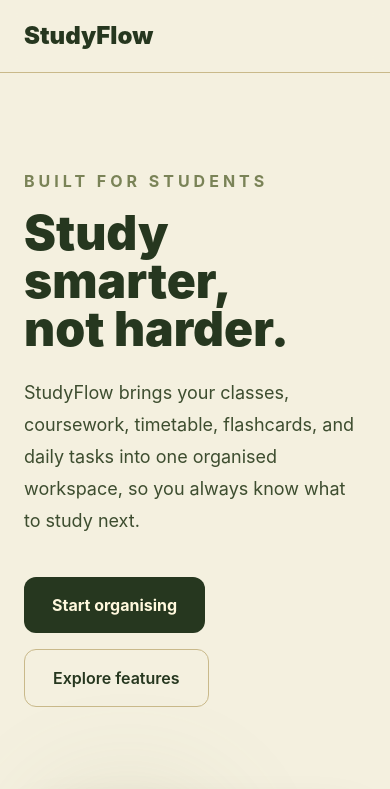
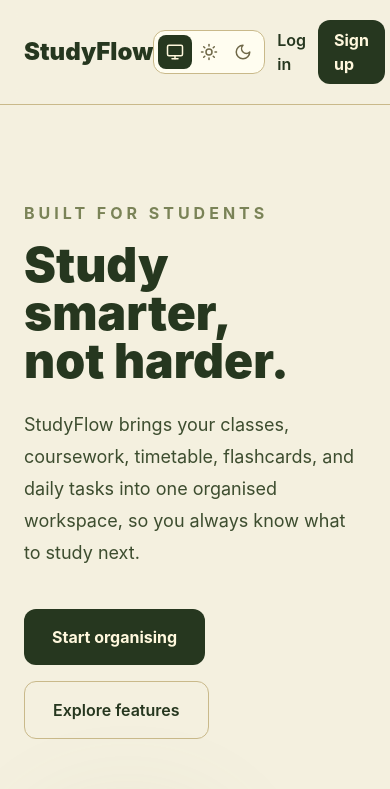
Before and after one commit to Iwasnever-here/StudyFlow, a React (Vite) app: page / in a window 390 px wide. Shown: the top 789 px of the page. Built offline with nearby package versions, Linux system fonts and the light colour scheme; no server answers.

Commit message:
fixed mobile nav on landing

```diff
--- a/src/pages/Landing.jsx
+++ b/src/pages/Landing.jsx
@@ -101,6 +101,26 @@ function Landing() {
               Start for free
             </Link>
           </div>
+
+
+        {/* Mobile */}
+        <div className="flex items-center gap-3 md:hidden">
+          <ThemeSwitcher />
+
+          <Link
+            to="/login"
+            className="font-semibold"
+          >
+            Log in
+          </Link>
+
+          <Link
+            to="/register"
+            className="rounded-xl bg-(--color-primary) px-4 py-2 font-bold text-(--text-light)"
+          >
+            Sign up
+          </Link>
+        </div>
         </div>
       </header>
 
```
